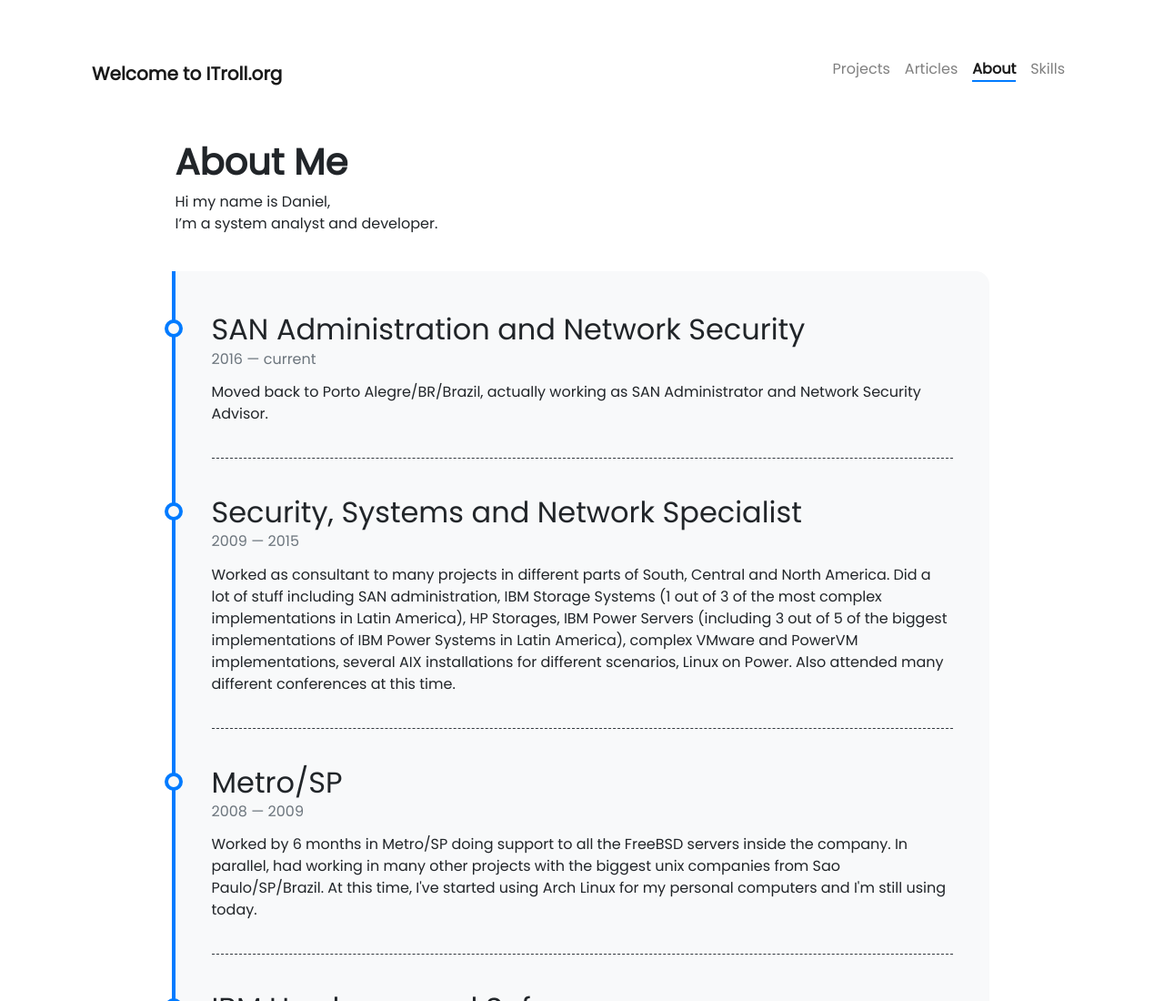
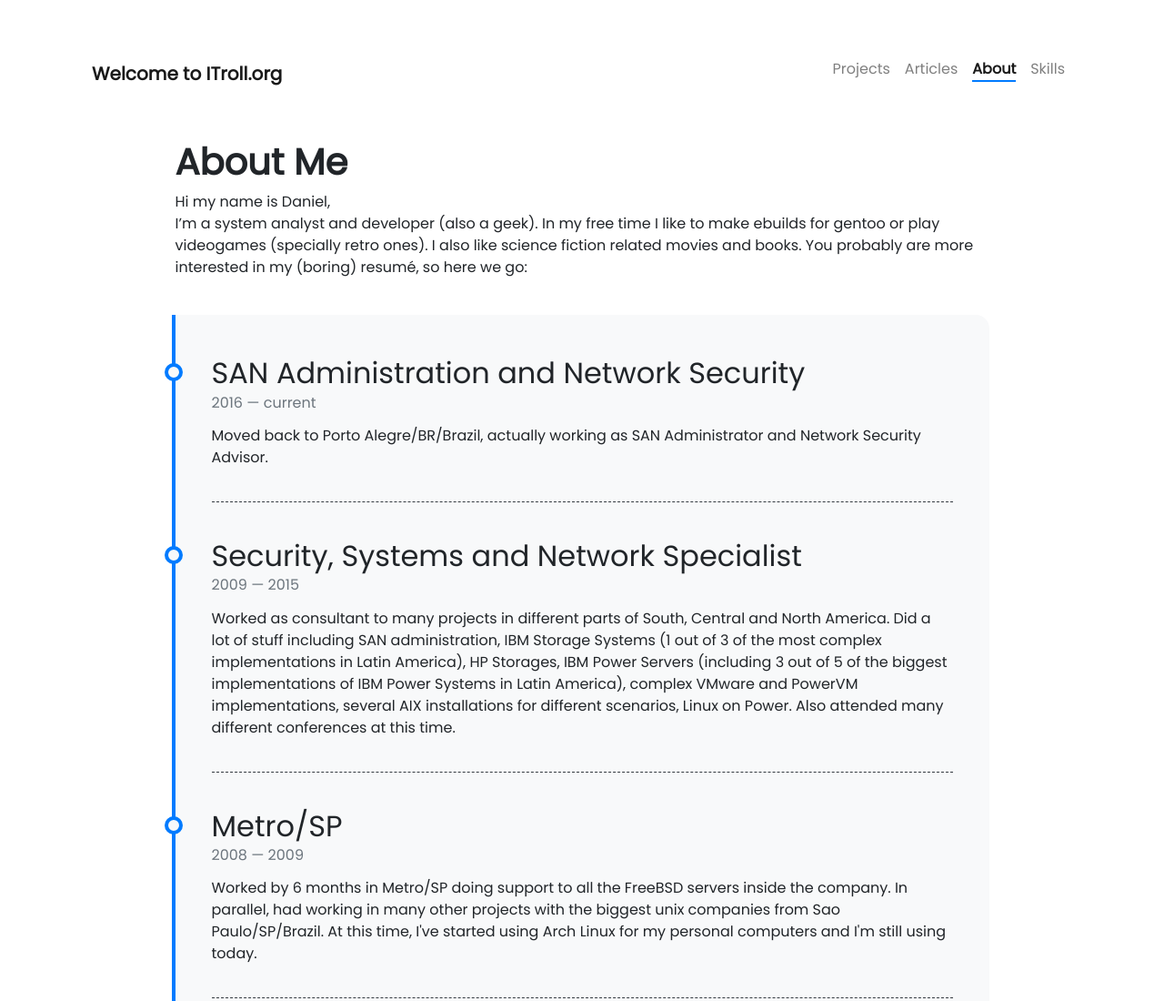
Before and after one commit to menelkir/itrollorg.github.io, a plain HTML site: page about/index.html in a window 1280 px wide. Shown: the top 1100 px of the page at 91% size. Drawn offline with nearby package versions, Linux system fonts and the light colour scheme.

Commit message:
modified:   about/index.html

```diff
--- a/about/index.html
+++ b/about/index.html
@@ -112,7 +112,14 @@
   <h1 id="about-me"><strong>About Me</strong></h1>
 
 <p>Hi my name is Daniel,<br />
-I’m a system analyst and developer.</p>
+I’m a system analyst and developer (also a geek).
+
+In my free time I like to make ebuilds for gentoo or play videogames (specially retro ones).
+I also like science fiction related movies and books.
+
+You probably are more interested in my (boring) resumé, so here we go:
+
+</p>
 
 <div class="row">
 <div class="col mt-4">
```
